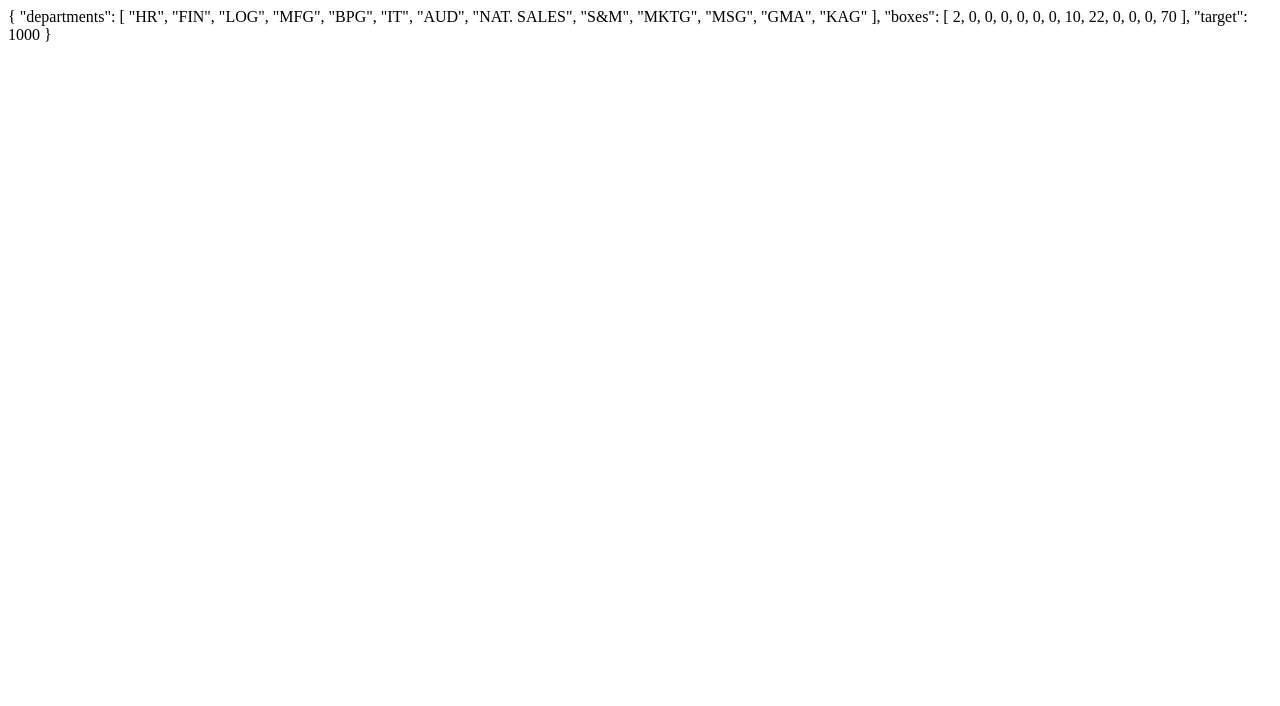
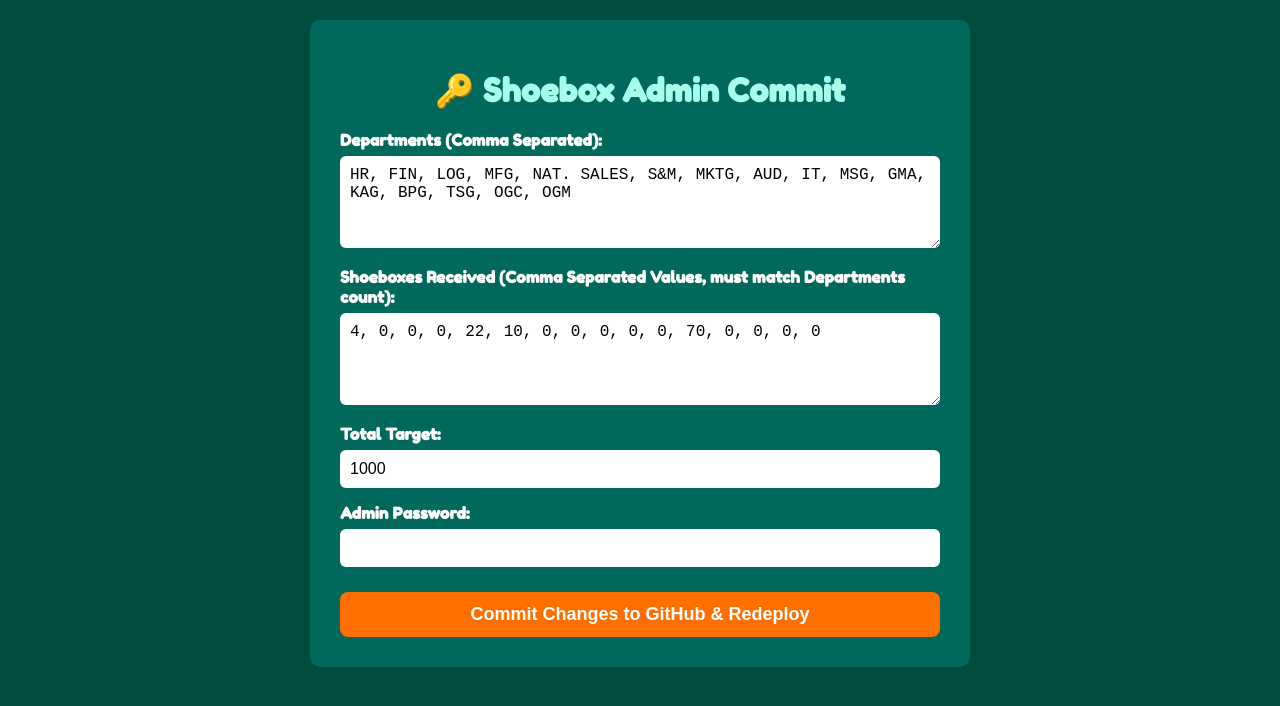
Before and after one commit to gabrielleborces-dotcom/shoebox-of-malasakit, a plain HTML site: page admin.html in a window 1280 px wide. Drawn offline with Linux system fonts and the light colour scheme.

Commit message:
Transform admin.html into an interactive dashboard
Replaced JSON data structure with an HTML admin dashboard layout, including input fields for departments, boxes, target, and password. Added styles and scripts for data handling and UI interactions.

```diff
--- a/admin.html
+++ b/admin.html
@@ -1,33 +1,190 @@
-{
-  "departments": [
-    "HR",
-    "FIN",
-    "LOG",
-    "MFG",
-    "BPG",
-    "IT",
-    "AUD",
-    "NAT. SALES",
-    "S&M",
-    "MKTG",
-    "MSG",
-    "GMA",
-    "KAG"
-  ],
-  "boxes": [
-    2,
-    0,
-    0,
-    0,
-    0,
-    0,
-    0,
-    10,
-    22,
-    0,
-    0,
-    0,
-    70
-  ],
-  "target": 1000
+<!DOCTYPE html>
+<html lang="en">
+<head>
+<meta charset="UTF-8">
+<title>🔒 Admin Dashboard</title>
+<link href="https://fonts.googleapis.com/css2?family=Fredoka+One&display=swap" rel="stylesheet">
+<style>
+body {
+    font-family: 'Fredoka One', cursive;
+    background: #004d40; /* Dark teal for a serious admin look */
+    margin: 0; padding: 20px; color: white;
 }
+.container {
+    max-width: 600px;
+    margin: auto;
+    padding: 30px;
+    background: #00695c; /* Slightly lighter teal */
+    border-radius: 10px;
+}
+h1 {
+    text-align: center;
+    font-size: 32px;
+    margin-bottom: 20px;
+    color: #a7ffeb; /* Light contrast color */
+}
+label {
+    display: block;
+    margin-top: 15px;
+    font-weight: bold;
+}
+textarea, input[type="text"], input[type="number"], input[type="password"] {
+    width: 100%;
+    padding: 10px;
+    border-radius: 6px;
+    border: none;
+    margin-top: 6px;
+    font-size: 16px;
+    box-sizing: border-box;
+}
+button {
+    padding: 12px;
+    border-radius: 8px;
+    border: none;
+    cursor: pointer;
+    font-size: 18px;
+    margin-top: 25px;
+    font-weight: bold;
+    width: 100%;
+    background: #ff6f00; /* Bright orange for commit action */
+    color: white;
+    transition: background 0.3s;
+}
+button:hover {
+    background: #e65100;
+}
+#statusMessage {
+    margin-top: 20px;
+    padding: 10px;
+    border-radius: 5px;
+    text-align: center;
+    font-weight: bold;
+    display: none;
+}
+.success { background-color: #4CAF50; display: block !important; }
+.error { background-color: #f44336; display: block !important; }
+</style>
+</head>
+<body>
+<div class="container">
+    <h1>🔑 Shoebox Admin Commit</h1>
+
+    <label for="deptInput">Departments (Comma Separated):</label>
+    <textarea id="deptInput" rows="4"></textarea>
+
+    <label for="boxInput">Shoeboxes Received (Comma Separated Values, must match Departments count):</label>
+    <textarea id="boxInput" rows="4"></textarea>
+
+    <label for="targetInput">Total Target:</label>
+    <input id="targetInput" type="number" value="1000">
+
+    <label for="passwordInput">Admin Password:</label>
+    <input id="passwordInput" type="password">
+
+    <button onclick="commitData()">Commit Changes to GitHub & Redeploy</button>
+
+    <div id="statusMessage"></div>
+</div>
+
+<script>
+const statusMessage = document.getElementById('statusMessage');
+
+// --- 1. Load Current Data from data.json ---
+async function loadCurrentData() {
+    try {
+        const response = await fetch('data.json');
+        if (!response.ok) throw new Error('Failed to fetch data.json');
+        const data = await response.json();
+
+        // Populate the input fields with the current data
+        document.getElementById('deptInput').value = (data.departments || []).join(', ');
+        document.getElementById('boxInput').value = (data.boxes || []).join(', ');
+        document.getElementById('targetInput').value = data.target || 0;
+
+        console.log("Current data loaded successfully.");
+    } catch (error) {
+        console.error("Error loading data:", error);
+        showStatus('error', 'Failed to load current data from data.json. Enter all values manually.', false);
+    }
+}
+
+// --- 2. Commit Data via Netlify Function ---
+async function commitData() {
+    // Clear previous status
+    showStatus('', '', false);
+
+    const departments = document.getElementById('deptInput').value.split(',').map(a => a.trim()).filter(a => a.length > 0);
+    const boxValues = document.getElementById('boxInput').value.split(',').map(a => a.trim());
+    const boxes = boxValues.map(a => {
+        const num = Number(a);
+        return isNaN(num) ? 0 : num; // Ensure conversion to number, default to 0 on failure
+    });
+    const target = Number(document.getElementById('targetInput').value);
+    const adminPassword = document.getElementById('passwordInput').value;
+
+    // Simple validation
+    if (departments.length !== boxes.length) {
+        showStatus('error', 'Error: Department count must match Box count.', true);
+        return;
+    }
+    if (!adminPassword) {
+        showStatus('error', 'Error: Please enter the Admin Password.', true);
+        return;
+    }
+
+    const payload = {
+        departments: departments,
+        boxes: boxes,
+        target: target
+    };
+
+    // The netlify/functions/updateData.js expects this structure, which is passed in event.body
+    try {
+        showStatus('', 'Committing data to GitHub...', true);
+
+        const response = await fetch('/.netlify/functions/updateData', {
+            method: 'POST',
+            headers: {
+                'Content-Type': 'application/json',
+                // This header name must match what the Netlify function is looking for
+                'X-Admin-Password': adminPassword
+            },
+            // The function expects the updated data in the body
+            body: JSON.stringify(payload)
+        });
+
+        const result = await response.json();
+
+        if (response.ok && result.success) {
+            showStatus('success', '✅ Success! Data committed to GitHub. Site is now redeploying.', true);
+        } else {
+            const errorMessage = result.message || 'Unknown error occurred.';
+            // The Netlify function explicitly returns 403 on password failure
+            if (response.status === 403) {
+                showStatus('error', '❌ Commit Failed: Invalid admin password.', true);
+            } else {
+                showStatus('error', `❌ GitHub update failed: ${errorMessage}`, true);
+            }
+        }
+    } catch (error) {
+        console.error("Commit error:", error);
+        showStatus('error', `❌ Network Error: Could not reach the Netlify Function.`, true);
+    }
+}
+
+// --- Helper for Status Messages ---
+function showStatus(type, message, show) {
+    statusMessage.textContent = message;
+    statusMessage.className = ''; // Clear existing classes
+    if (show) {
+        statusMessage.classList.add(type);
+    } else {
+        statusMessage.style.display = 'none';
+    }
+}
+
+// Initialize on page load
+window.onload = loadCurrentData;
+</script>
+</body>
+</html>
```
